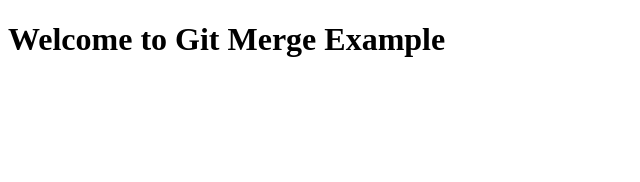
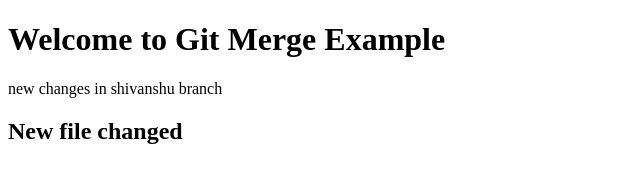
Before and after one commit to sanketm-mindstix/demo-github, a plain HTML site: page index.html in a window 1280 px wide. Shown: the whole page, without its empty margins (0-640 px from the left). Drawn offline with Linux system fonts and the light colour scheme.

Commit message:
merge commit

```diff
--- a/index.html
+++ b/index.html
@@ -7,5 +7,7 @@
 </head>
 <body>
     <h1>Welcome to Git Merge Example</h1>
+    <p>new changes in shivanshu branch </p>
+    <h2>New file changed</h2>
 </body>
 </html>
```
